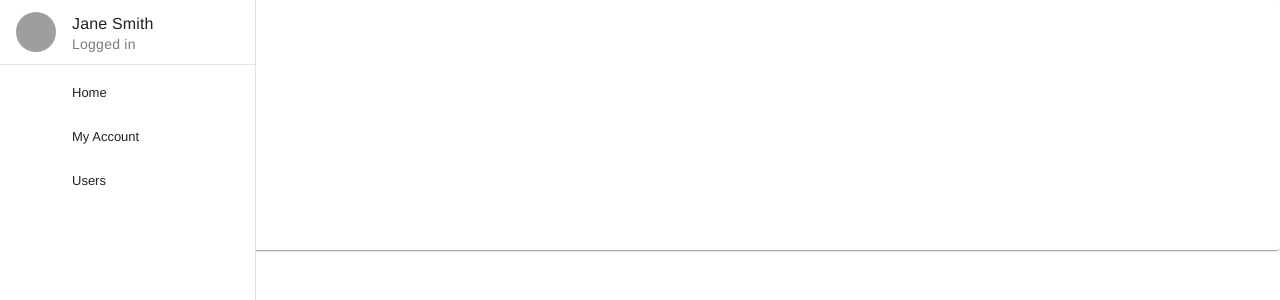
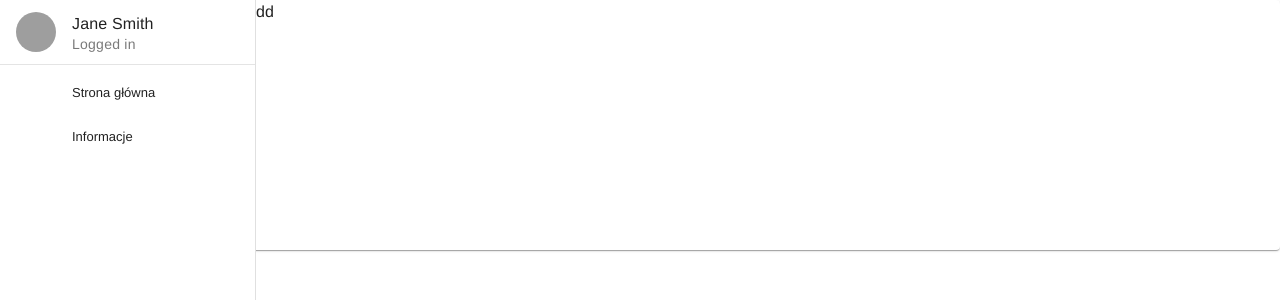
Before and after one commit to veccv/wp-manager, a Vue app: page /#/ in a window 1280 px wide. Shown: the top 300 px of the page. Built offline with nearby package versions, Linux system fonts and the light colour scheme; grey boxes are pictures that could not be loaded.

Commit message:
Added navigation

```diff
--- a/package.json
+++ b/package.json
@@ -8,8 +8,11 @@
     "lint": "vue-cli-service lint"
   },
   "dependencies": {
+    "@mdi/font": "^7.1.96",
+    "@mdi/js": "^7.1.96",
     "axios": "^1.2.3",
     "core-js": "^3.8.3",
+    "material-design-icons-iconfont": "^6.7.0",
     "vue": "^3.2.13",
     "vue-router": "^4.0.3",
     "vuetify": "^3.1.2"
--- a/src/App.vue
+++ b/src/App.vue
@@ -1,9 +1,9 @@
 <template>
-  <HomeView />
+  <MainNavigation />
 </template>
 
 <script setup>
-import HomeView from "@/views/HomeView.vue";
+import MainNavigation from "@/components/navigation/MainNavigation.vue";
 </script>
 
 <style>
--- /dev/null
+++ b/src/components/navigation/MainNavigation.vue
@@ -0,0 +1,30 @@
+<template>
+  <v-card>
+    <v-layout>
+      <v-navigation-drawer permanent location="left">
+        <template v-slot:prepend>
+          <v-list-item
+            lines="two"
+            prepend-avatar="https://randomuser.me/api/portraits/women/81.jpg"
+            title="Jane Smith"
+            subtitle="Logged in"
+          ></v-list-item>
+        </template>
+
+        <v-divider></v-divider>
+
+        <NavigationItemList />
+      </v-navigation-drawer>
+      <v-main style="height: 250px"> <router-view /> </v-main>
+    </v-layout>
+  </v-card>
+</template>
+
+<script>
+import NavigationItemList from "@/components/navigation/NavigationItemList.vue";
+
+export default {
+  name: "MainNavigation",
+  components: { NavigationItemList },
+};
+</script>
--- /dev/null
+++ b/src/components/navigation/NavigationItem.vue
@@ -0,0 +1,23 @@
+<template>
+  <v-list-item
+    @click="onClick"
+    :prepend-icon="icon"
+    :title="title"
+    :value="path"
+  ></v-list-item>
+</template>
+<script>
+export default {
+  name: "NavigationItem",
+  props: {
+    icon: String,
+    title: String,
+    path: String,
+  },
+  methods: {
+    onClick() {
+      this.$router.push(this.path);
+    },
+  },
+};
+</script>
--- /dev/null
+++ b/src/components/navigation/NavigationItemList.vue
@@ -0,0 +1,19 @@
+<template>
+  <v-list density="compact" nav>
+    <NavigationItem title="Strona główna" :icon="mdiAccount()" path="/" />
+    <NavigationItem title="Informacje" :icon="mdiAccount()" path="/about" />
+  </v-list>
+</template>
+<script>
+import NavigationItem from "@/components/navigation/NavigationItem.vue";
+import { mdiAccount } from "@mdi/js";
+export default {
+  name: "NavigationItemList",
+  methods: {
+    mdiAccount() {
+      return mdiAccount;
+    },
+  },
+  components: { NavigationItem },
+};
+</script>
--- a/src/main.js
+++ b/src/main.js
@@ -7,6 +7,7 @@ import "vuetify/styles";
 import { createVuetify } from "vuetify";
 import * as components from "vuetify/components";
 import * as directives from "vuetify/directives";
+import "material-design-icons-iconfont/dist/material-design-icons.css";
 
 const vuetify = createVuetify({
   components,
--- a/src/router/index.js
+++ b/src/router/index.js
@@ -1,5 +1,6 @@
 import { createRouter, createWebHashHistory } from "vue-router";
 import HomeView from "../views/HomeView.vue";
+import AboutView from "@/views/AboutView.vue";
 
 const routes = [
   {
@@ -10,8 +11,7 @@ const routes = [
   {
     path: "/about",
     name: "about",
-    component: () =>
-      import(/* webpackChunkName: "about" */ "../views/AboutView.vue"),
+    component: AboutView,
   },
 ];
 
--- a/src/views/AboutView.vue
+++ b/src/views/AboutView.vue
@@ -1,5 +1 @@
-<template>
-  <div class="about">
-    <h1>This is an about page</h1>
-  </div>
-</template>
+<template>dsfdfs</template>
--- a/src/views/HomeView.vue
+++ b/src/views/HomeView.vue
@@ -1,40 +1,4 @@
-<template>
-  <v-card>
-    <v-layout>
-      <v-navigation-drawer permanent location="left">
-        <template v-slot:prepend>
-          <v-list-item
-            lines="two"
-            prepend-avatar="https://randomuser.me/api/portraits/women/81.jpg"
-            title="Jane Smith"
-            subtitle="Logged in"
-          ></v-list-item>
-        </template>
-
-        <v-divider></v-divider>
-
-        <v-list density="compact" nav>
-          <v-list-item
-            prepend-icon="mdi-home-city"
-            title="Home"
-            value="home"
-          ></v-list-item>
-          <v-list-item
-            prepend-icon="mdi-account"
-            title="My Account"
-            value="account"
-          ></v-list-item>
-          <v-list-item
-            prepend-icon="mdi-account-group-outline"
-            title="Users"
-            value="users"
-          ></v-list-item>
-        </v-list>
-      </v-navigation-drawer>
-      <v-main style="height: 250px"></v-main>
-    </v-layout>
-  </v-card>
-</template>
+<template>dd</template>
 
 <script>
 export default {
```
Also changed, not shown: src/components/HelloWorld.vue (deleted, +0 -122 lines), 1 other file (tests, documents, lock files or other folders).
